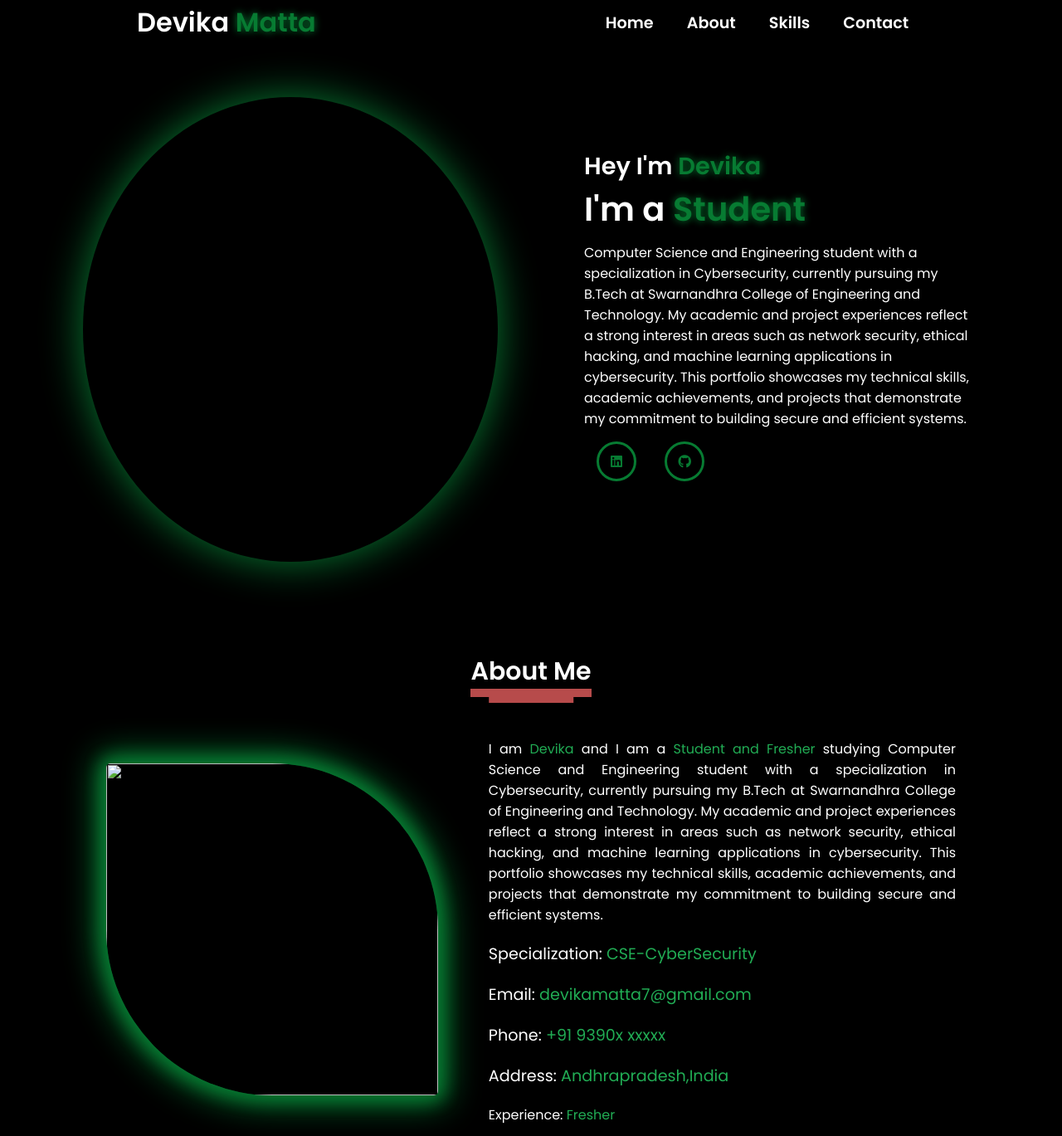
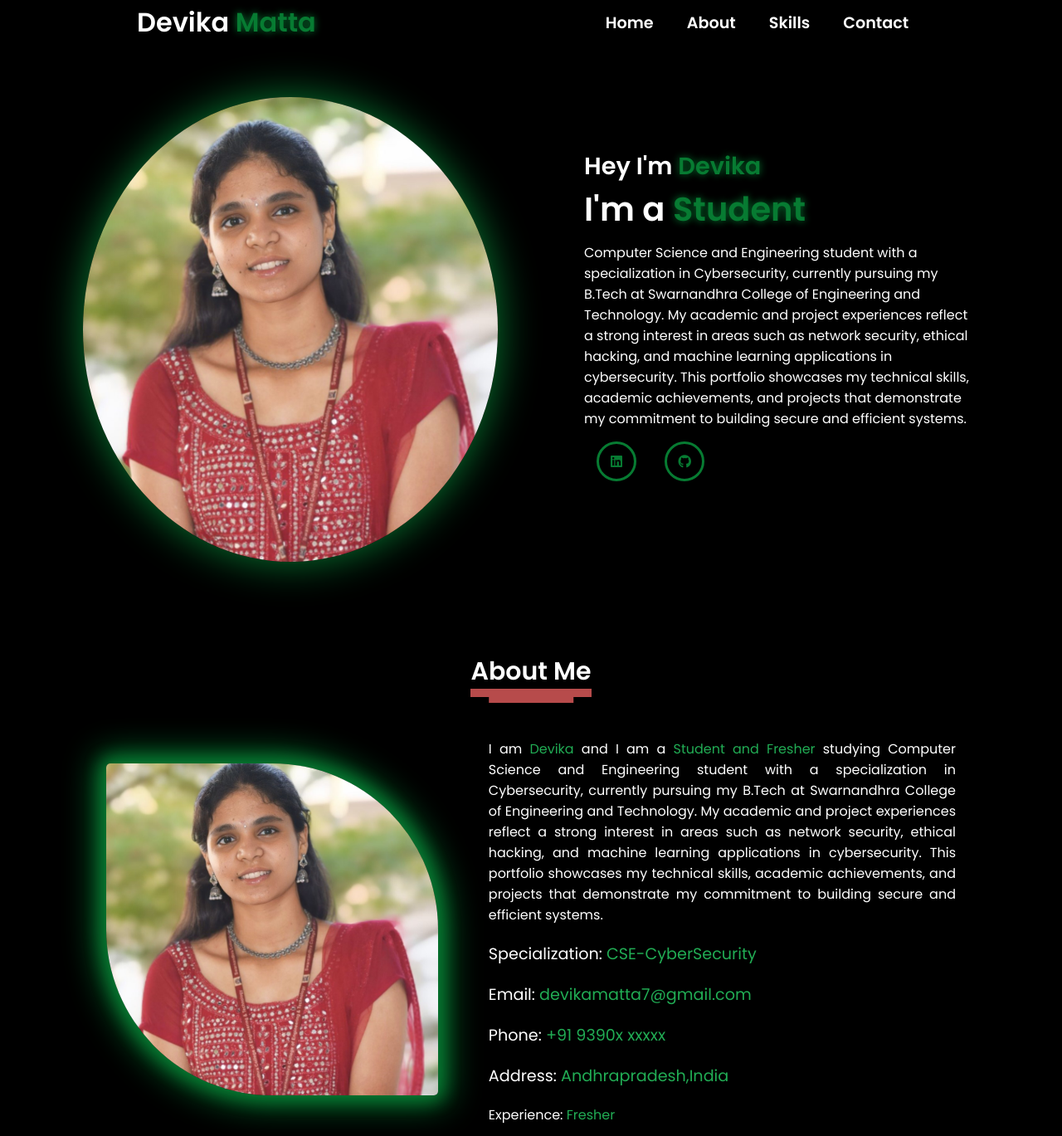
Before and after one commit to SailudevikaMatta/SailudevikaMatta.github.io, a plain HTML site: page index.html in a window 1280 px wide. Shown: the part 13-1382 px from the top of the page at 83% size. Drawn offline with nearby package versions, Linux system fonts and the light colour scheme.

Commit message:
Update index.html

```diff
--- a/index.html
+++ b/index.html
@@ -41,7 +41,7 @@
            <section>
             <div class="main-container">
                 <div class="image" data-aos="zoom-in" data-aos-duration="2500" >
-                    <img src="Portfolio images/Dev.jpg" alt="">
+                    <img src="Dev.jpg" alt="">
                 </div>
                 <div class="content">
                     <h1 data-aos="fade-left" data-aos-duration="1100" data-aos-delay="600">Hey I'm<span> Devika</span></h1>
@@ -66,7 +66,7 @@
                 <div class="title" data-aos="fade-up" data-aos-duration="1100" ><span>About Me</span></div>
                 <div class="about-details">
                 <div class="left" data-aos="fade-right" data-aos-duration="1100" data-aos-delay="100">
-                    <img src="Portfolio images/Dev.jpg" alt=""/>
+                    <img src="Dev.jpg" alt=""/>
                 </div>
                 <div class="right">
                  <p class="about-text" data-aos="fade-left" data-aos-duration="1100" data-aos-delay="200">I am <span>Devika</span> and I am a <span>Student and Fresher </span>studying Computer Science and Engineering student with a specialization in Cybersecurity, currently pursuing my B.Tech at Swarnandhra College of Engineering and Technology. My academic and project experiences reflect a strong interest in areas such as network security, ethical hacking, and machine learning applications in cybersecurity. This portfolio showcases my technical skills, academic achievements, and projects that demonstrate my commitment to building secure and efficient systems.</p>
```
